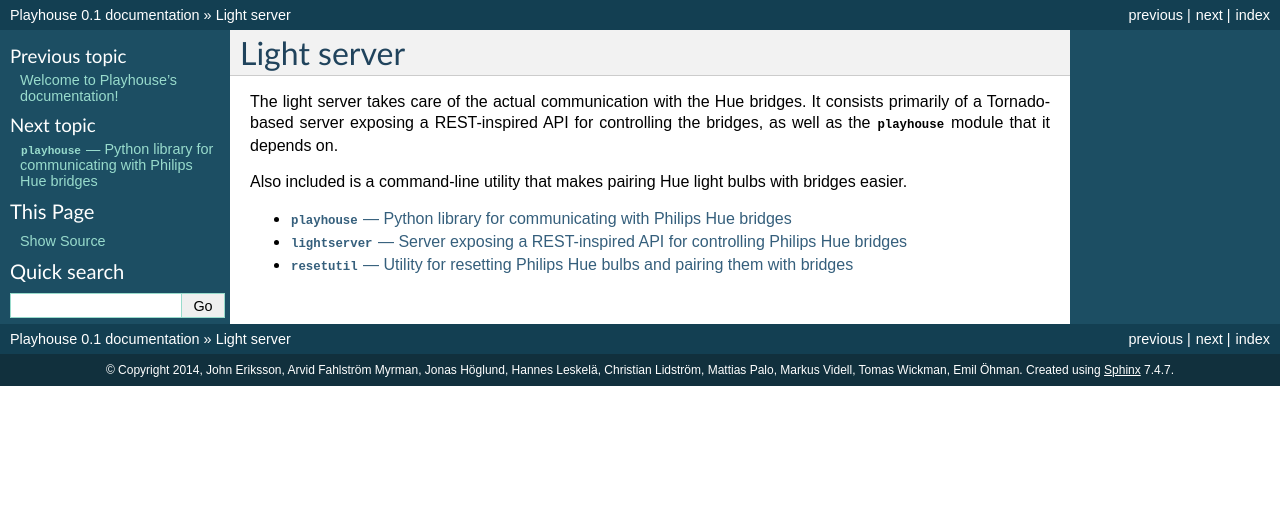
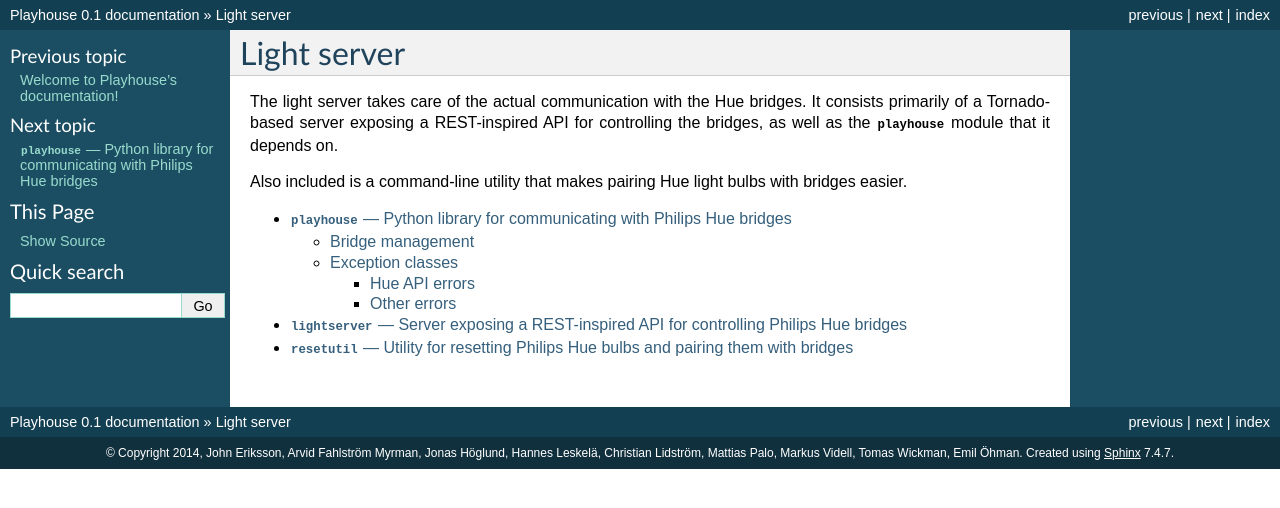
Before and after one commit to smab/meta, a Sphinx documentation site: the page built from doc/source/backend.rst, in a window 1280 px wide. Shown: the top 508 px of the page. Built offline with Sphinx 7.4.7, drawn with Linux system fonts in a browser that asks for light colours.

Commit message:
Update playhouse.py documentation structure

```diff
--- a/doc/source/conf.py
+++ b/doc/source/conf.py
@@ -266,6 +266,7 @@
 
 
 # Example configuration for intersphinx: refer to the Python standard library.
-intersphinx_mapping = {"tornado": ('http://www.tornadoweb.org/en/stable/', None)}
+intersphinx_mapping = {"tornado": ('http://www.tornadoweb.org/en/stable/', None),
+                       "python": ("http://docs.python.org/3", None)}
 
 autodoc_member_order = "bysource"
--- a/doc/source/playhouse.rst
+++ b/doc/source/playhouse.rst
@@ -2,6 +2,11 @@
 ==============================================================================
 
 .. automodule:: playhouse
+
+
+Bridge management
+-----------------
+
 
 .. autoclass:: Bridge
    :members:
@@ -45,4 +50,18 @@
 .. autoclass:: LightGrid
    :members:
 
+   .. automethod:: __init__
+
 .. autofunction:: discover
+
+
+Exception classes
+-----------------
+
+Hue API errors
+^^^^^^^^^^^^^^
+
+.. autoexception:: HueAPIException
+
+Other errors
+^^^^^^^^^^^^
```
